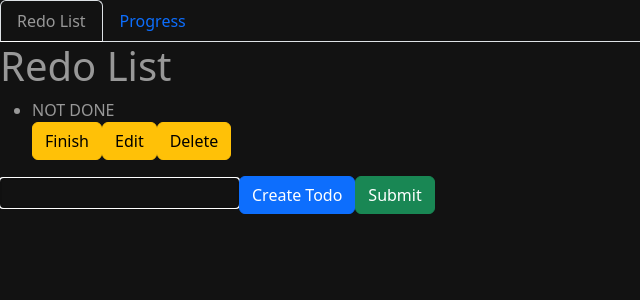
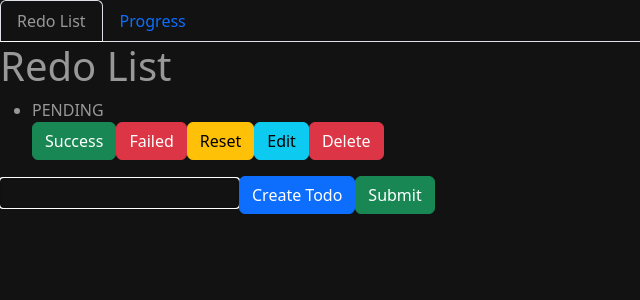
Before and after one commit to Milldrew/ngx-2023, an Angular app: page / in a window 1280 px wide. Both pictures are taken after a click on the button "Create Todo". Shown: the top 300 px of the page, without its empty margins (0-640 px from the left). Built offline with nearby package versions, Linux system fonts and the light colour scheme.

Commit message:
Basic status implementation

```diff
--- a/projects/redo-list/src/app/redo-list/redo-list.component.html
+++ b/projects/redo-list/src/app/redo-list/redo-list.component.html
@@ -2,17 +2,32 @@
   <h1>{{ redoList.name }}</h1>
   <ng-container *ngFor="let todo of redoList.todos">
     <ul>
-      <li>{{ todo.name }} {{ todo.isFinished ? "DONE" : "NOT DONE" }}</li>
+      <li>{{ todo.name }} {{ todo.status }}</li>
       <button
-        class="btn btn-small btn-warning"
-        (click)="handleTodoToggle(todo)"
+        id="success-redo-button"
+        (click)="handleSuccessButton(todo)"
+        class="btn btn-success"
       >
-        {{ todo.isFinished ? "Not Finished" : "Finish" }}
+        Success
       </button>
-      <button class="btn btn-small btn-warning" (click)="editTodo(todo)">
+      <button
+        id="failed-redo-button"
+        (click)="handleFailedButton(todo)"
+        class="btn btn-danger"
+      >
+        Failed
+      </button>
+      <button
+        id="failed-redo-button"
+        (click)="handleResetButton(todo)"
+        class="btn btn-warning"
+      >
+        Reset
+      </button>
+      <button class="btn btn-small btn-info" (click)="editTodo(todo)">
         Edit
       </button>
-      <button class="btn btn-small btn-warning" (click)="deleteTodo(todo)">
+      <button class="btn btn-small btn-danger" (click)="deleteTodo(todo)">
         Delete
       </button>
     </ul>
--- a/projects/redo-list/src/app/redo-list/redo-list.component.ts
+++ b/projects/redo-list/src/app/redo-list/redo-list.component.ts
@@ -73,4 +73,13 @@ export class RedoListComponent {
     this.currentListService.redoList = this.redoList =
       await this.currentListService.redoListFactory();
   }
+  handleResetButton(todo: Todo) {
+    todo.status = 'PENDING';
+  }
+  handleFailedButton(todo: Todo) {
+    todo.status = 'FAILED';
+  }
+  handleSuccessButton(todo: Todo) {
+    todo.status = 'SUCCESS';
+  }
 }
```
